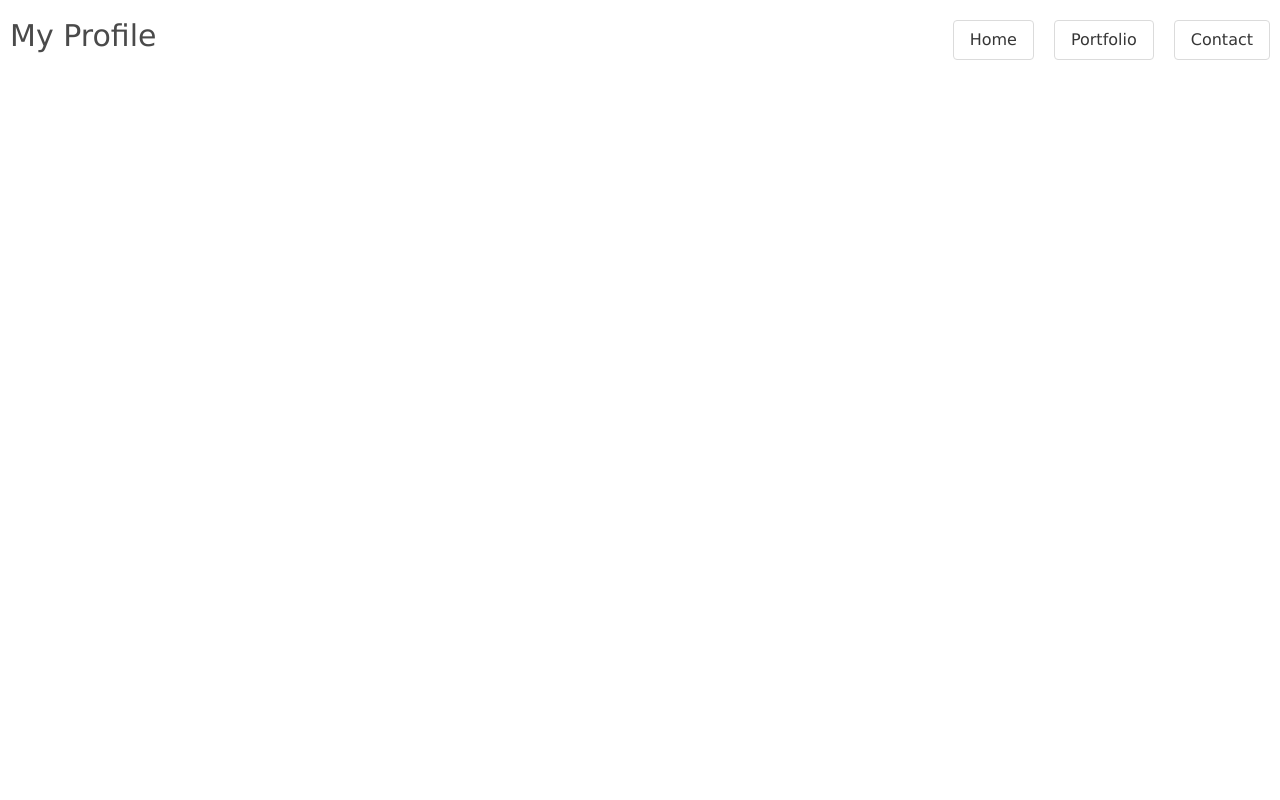
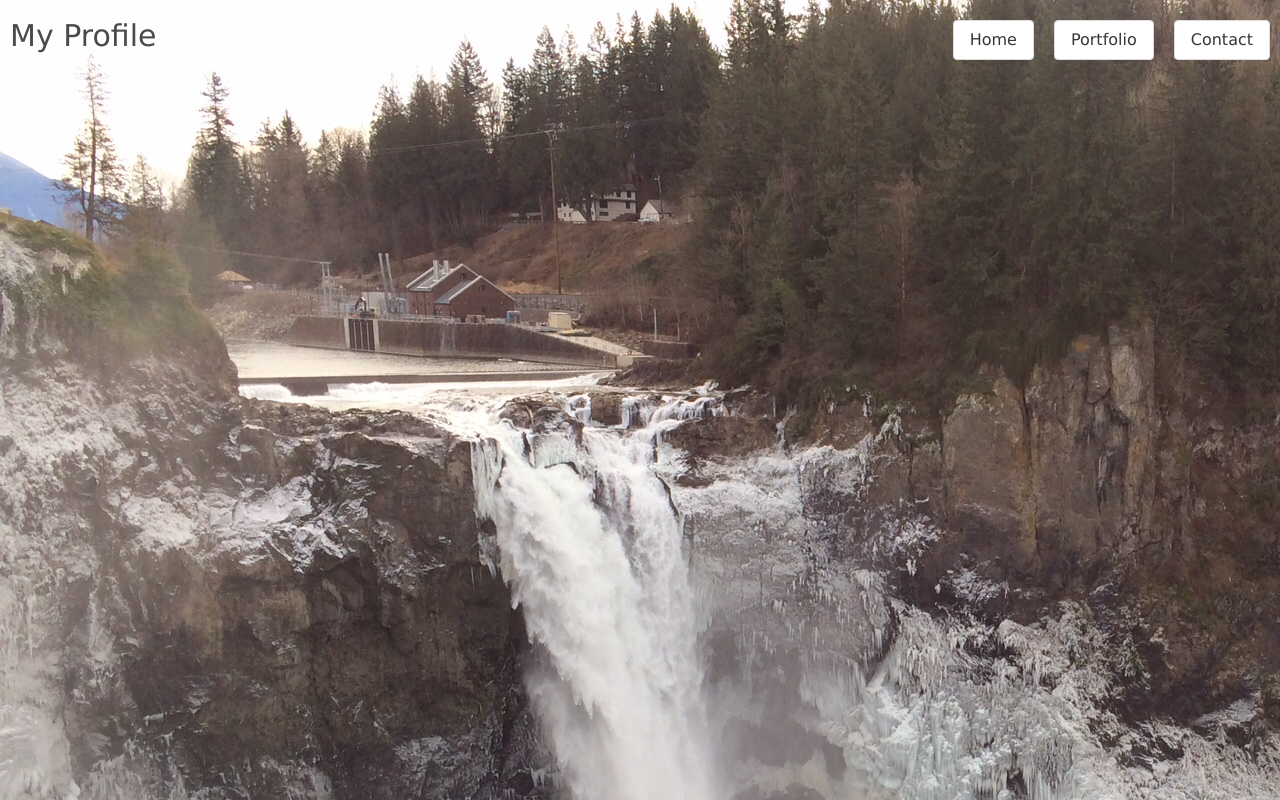
Before and after one commit to Geno1131993/Portfolio1.1.2, a plain HTML site: page profile.html in a window 1280 px wide. Drawn offline with nearby package versions, Linux system fonts and the light colour scheme.

Commit message:
Added visual elements to profile.html -- working on 'hello' animation.

```diff
--- a/assets/script/index.js
+++ b/assets/script/index.js
@@ -1,3 +1,9 @@
+/*
+    Danielle Smith
+    index.js -- creates opening splash animation for the home page, and controls the navigation of the buttons.
+*/
+
+
 
 
 const splash_message = "I welcome you".split("");
--- /dev/null
+++ b/assets/script/profile.js
@@ -0,0 +1,61 @@
+const hello_message = "hello".split("");
+
+
+
+function hello(){
+    for(let i = 0; i < hello_message.length; i++){
+        let char = hello_message[i];
+        push_char(i);
+    }
+
+    for(let i = 0; i < hello_message.length; i++){
+        let char = hello_message[i];
+        flatten(i);
+        fade_char(i);
+    }
+
+    $("#hello").css("z-index", -1);
+
+
+}
+
+
+
+function add_hello(){
+    for(let i = 0; i < hello_message.length; i++){
+        $("#hello").append(create_char(hello_message[i], i));
+    }
+}
+
+
+function create_char(char, i){
+    return `
+        <span id = "${i}" class = "char"> ${char} </span>
+    `;
+}
+
+
+
+
+function push_char(id){
+    $("#" + id + "").fadeIn(3000, 100, function(){
+        console.log(`Fade ${id}`);
+    });
+}
+
+function fade_char(id){
+    $("#" + id + "").fadeTo(5000, 0, function(){
+
+    });
+}
+
+function flatten(id){
+    $("#" + id + "").animate({height: "0px"}, 5000);
+}
+
+
+
+
+add_hello();
+
+hello();
--- /dev/null
+++ b/assets/style/profile.css
@@ -0,0 +1,22 @@
+*{
+    box-sizing: border-box;
+}
+
+
+
+body{
+    background-image: url("../images/snoqualmie.jpg");
+    background-position-y: -120px;
+    height: 100vh;
+    background-repeat: none;
+    width: 100%;
+    overflow: hidden;
+}
+
+
+
+.char{
+    /* color: rgba(242, 225, 169, 1); */
+    color: black;
+    opacity: 0;
+}
--- a/profile.html
+++ b/profile.html
@@ -2,13 +2,21 @@
     <html lang = "us-en">
 
     <script src="https://cdnjs.cloudflare.com/ajax/libs/jquery/3.2.1/jquery.min.js"></script>
+    <script src="https://code.jquery.com/jquery-3.5.0.js"></script>
+    <!-- <script src="//ajax.googleapis.com/ajax/libs/jquery/2.1.0/jquery.min.js"></script> -->
+
+
     <link rel= "stylesheet" href="assets/libraries/bulma-0.8.0/css/bulma.min.css">
     <link rel = "stylesheet" href = "assets/style/webpage.css">
+    <link rel = "stylesheet" href = "assets/style/profile.css">
+
 
 
     <head>
         <title> Profile </title>
     </head>
+
+
 
     <body>
         <nav id = "header" class = "level banner">
@@ -27,6 +35,19 @@
 
         </nav>
 
+
+
+
+
+        <div id = "hello">
+
+
+        </div>
+
+
+        <script src = "./assets/script/profile.js"></script>
+
+
     </body>
 
 </html>
```
Also changed, not shown: assets/images/snoqualmie.jpg (added).
